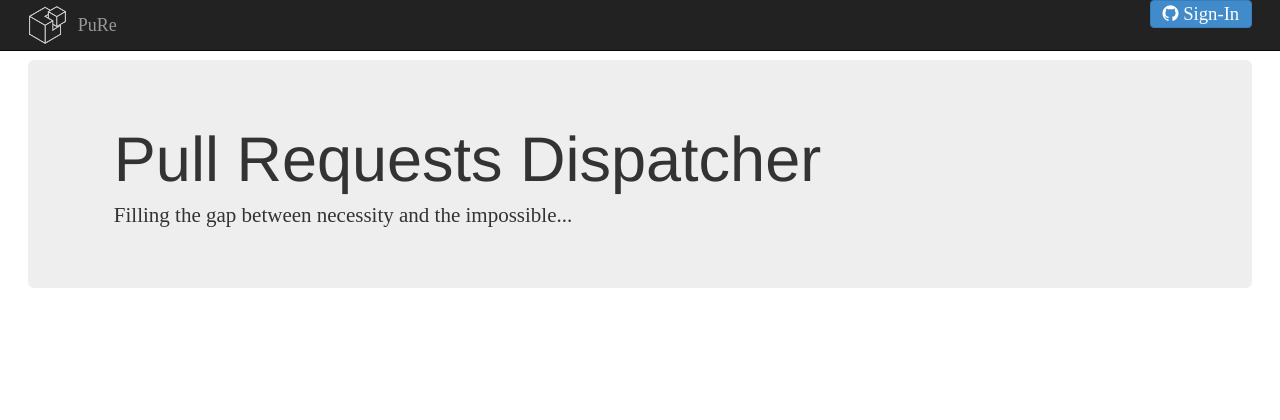
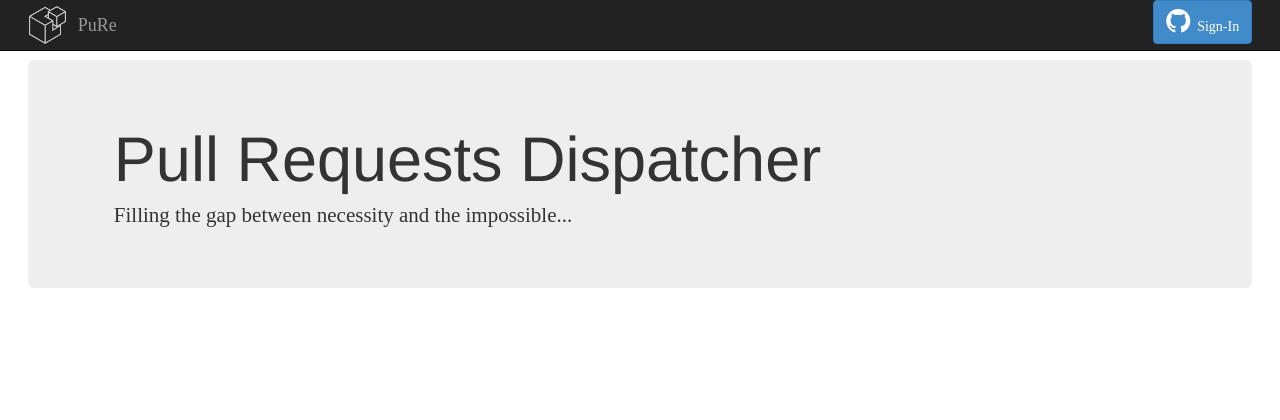
Before and after one commit to s0undt3ch/PuRe, a Python web app: template pure/templates/index.html in a window 1280 px wide. Shown: the top 420 px of the page. Run offline with Jinja, Linux system fonts and the light colour scheme; the template is opened without the code that fills it, so the values that code supplies are empty; style sheets or scripts are compiled from the project's sources; some libraries are stand-ins or nearby versions; some web fonts are replaced.

Commit message:
A little redesign.

```diff
--- a/pure/templates/_account_nav.html
+++ b/pure/templates/_account_nav.html
@@ -12,7 +12,9 @@
     {{ menubuilder.render('top_account_nav') }}
     {%- else %}
     <a href="{{ url_for('account.signin') }}">
-      <button class="btn btn-primary fa fa-github fa-lg">&nbsp;{% trans %}Sign-In{% endtrans %}</button>
+      <button class="btn btn-primary">
+        <i class="fa fa-github fa-2x">&nbsp;</i>{% trans %}Sign-In{% endtrans %}
+      </button>
     </a>
     {%- endif %}
   </div>
```
